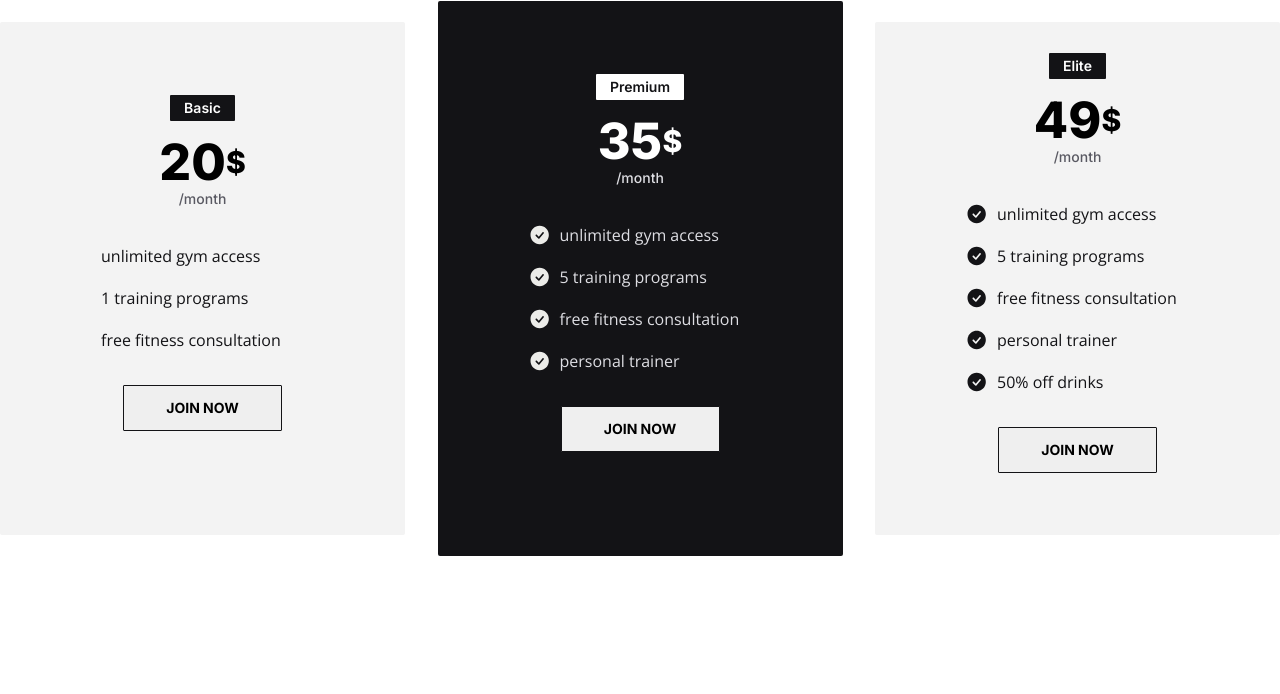
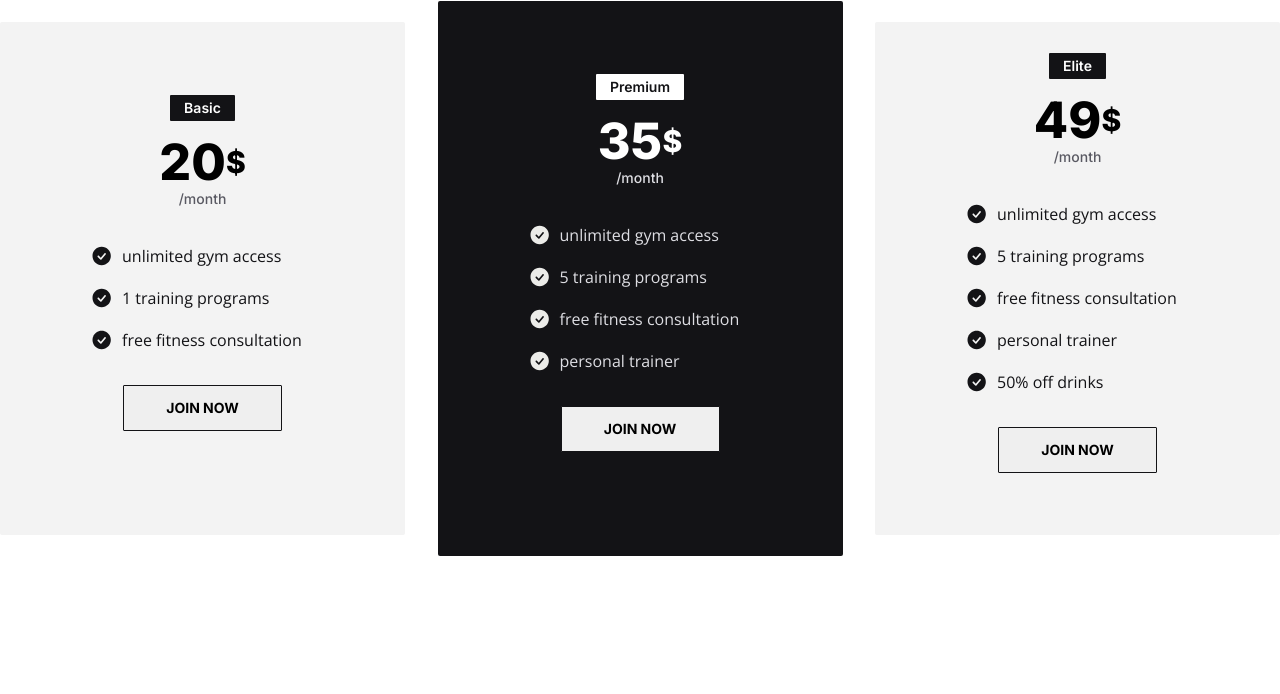
Before and after one commit to Risxard/GYM.me, a plain HTML site: page index.html in a window 1280 px wide. Shown: the part 2459-3153 px from the top of the page. Drawn offline with nearby package versions, Linux system fonts and the light colour scheme; the site is published under a folder, as on GitHub Pages, so addresses that start at the root find nothing.

Commit message:
Update index.html

```diff
--- a/index.html
+++ b/index.html
@@ -180,9 +180,9 @@
 
                         <div class="beneficios-container">
                             <div class="beneficios-items">
-                                <div class="beneficios"><img src="/assets/css/Pricing plan/btn/Pricing-btn.svg" alt=""><p>unlimited gym access</p></div>
-                                <div class="beneficios"><img src="/assets/css/Pricing plan/btn/Pricing-btn.svg" alt=""><p>1 training programs</p></div>
-                                <div class="beneficios"><img src="/assets/css/Pricing plan/btn/Pricing-btn.svg" alt=""><p>free fitness consultation</p></div>
+                                <div class="beneficios"><img src="assets/css/Pricing plan/btn/Pricing-btn.svg" alt=""><p>unlimited gym access</p></div>
+                                <div class="beneficios"><img src="assets/css/Pricing plan/btn/Pricing-btn.svg" alt=""><p>1 training programs</p></div>
+                                <div class="beneficios"><img src="assets/css/Pricing plan/btn/Pricing-btn.svg" alt=""><p>free fitness consultation</p></div>
                             </div>
                             <button>JOIN NOW</button>
                         </div>
```
